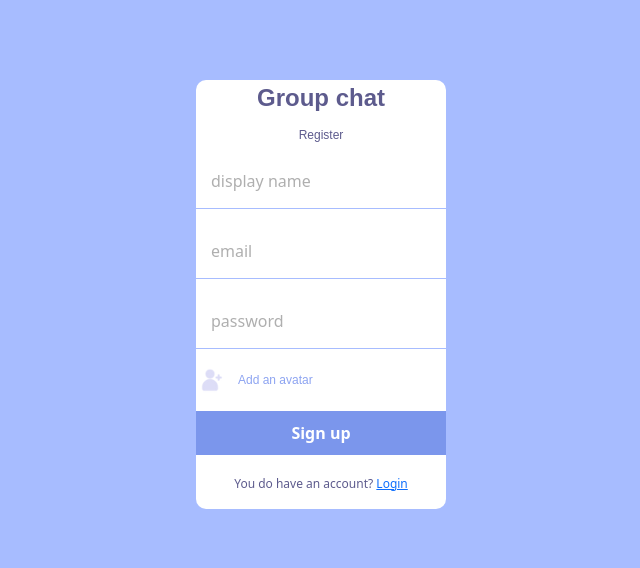
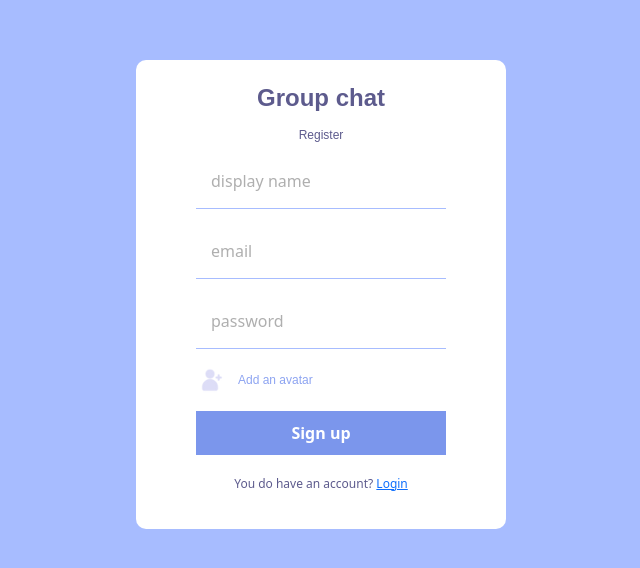
Before and after one commit to Praneeth-22/Interact-React-Impact, a React (Create React App) app: page /register in a window 1280 px wide. Shown: the part 106-674 px from the top of the page, without its empty margins (319-959 px from the left). Built offline with nearby package versions, Linux system fonts and the light colour scheme; no server answers; what react-chatbot-kit would draw is missing.

Commit message:
updated by ajay

```diff
--- a/src/Components/Chat/style.scss
+++ b/src/Components/Chat/style.scss
@@ -24,7 +24,7 @@
 
     .formWrapper {
       background-color: white;
-      padding: 21gitpx 60px;
+      padding: 20px 60px;
       border-radius: 10px;
       display: flex;
       flex-direction: column;
```
